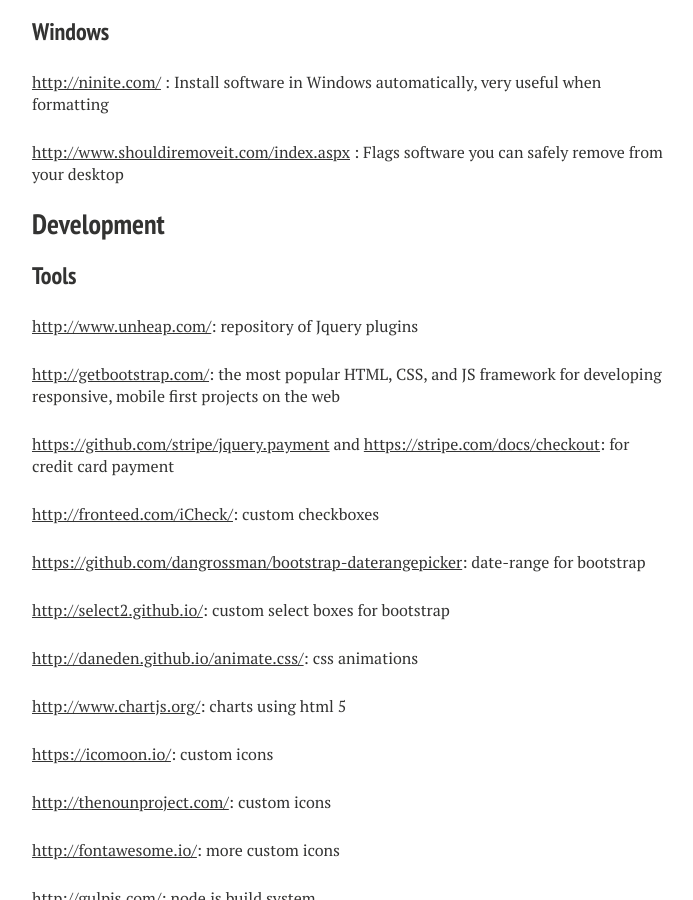
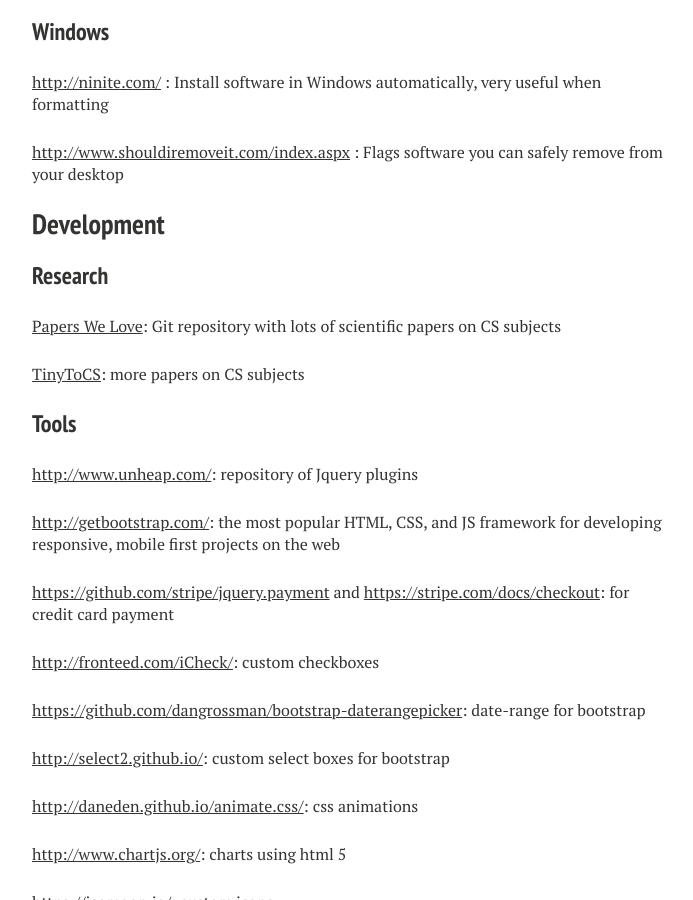
Before and after one commit to pvillega/old-blog-source, a Jekyll site: the page built from bookmarks/index.md, in a window 1280 px wide and 900 px high, scrolled down 1437 px. Shown: the whole window, without its empty margins (288-981 px from the left). Built offline with Jekyll 4.4.1, drawn with Linux system fonts in a browser that asks for light colours; nearby versions of some CDN libraries; some of the changed text lies outside the part shown.

Commit message:
New links to bookmarks

```diff
--- a/bookmarks/index.md
+++ b/bookmarks/index.md
@@ -49,6 +49,12 @@ This page contains links that I've found interesting when browsing the internet,
 [http://www.shouldiremoveit.com/index.aspx](http://www.shouldiremoveit.com/index.aspx) : Flags software you can safely remove from your desktop
 
 ## Development
+
+### Research
+
+[Papers We Love](https://github.com/papers-we-love/papers-we-love): Git repository with lots of scientific papers on CS subjects
+
+[TinyToCS](http://tinytocs.org/): more papers on CS subjects
 
 ### Tools
 
@@ -147,6 +153,17 @@ This page contains links that I've found interesting when browsing the internet,
 
 [http://stackoverflow.com/questions/11350800/play-constantly-writes-to-disc-causing-higher-bill-on-amazon-ec2](http://stackoverflow.com/questions/11350800/play-constantly-writes-to-disc-causing-higher-bill-on-amazon-ec2) : Issue with Java in cloud servers where multiple writes to disc might happen
 
+### Mobile Apps
+
+[Digits](https://dev.twitter.com/twitter-kit/android/digits): sign in with phone number
+
+[Crashlytics](https://get.fabric.io/crashlytics): crash reporting
+
+[Answers](https://get.fabric.io/answers): analytics for mobile
+
+[MoPub](https://get.fabric.io/mopub): Ads revenue for mobile
+
+
 ## Personal Development
 
 ### Philosophy
```
